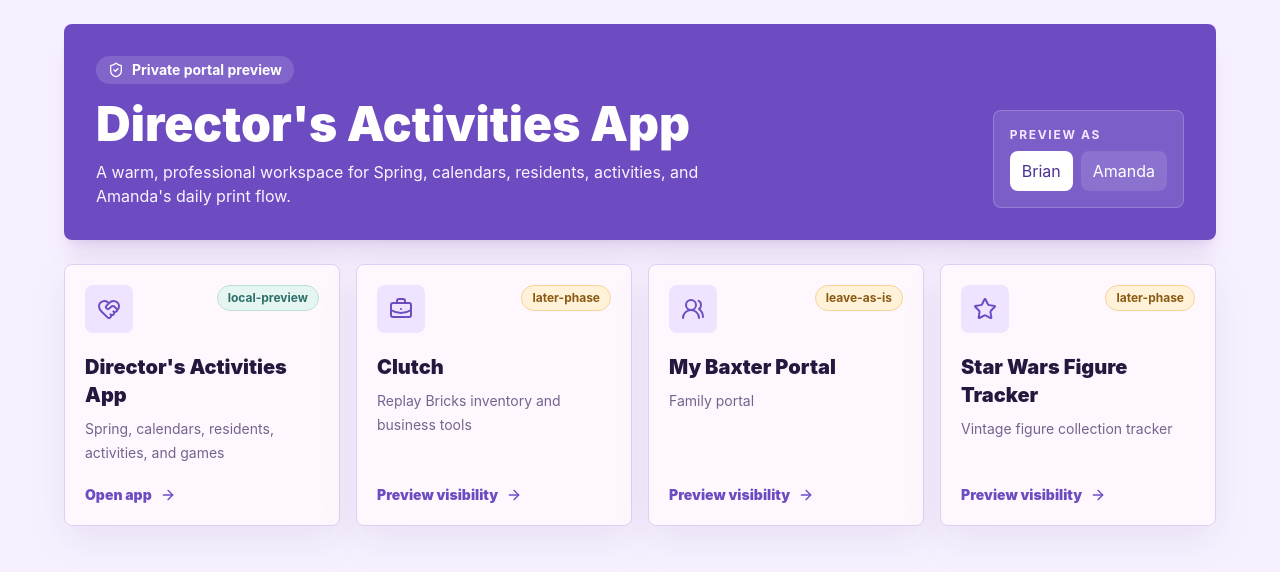
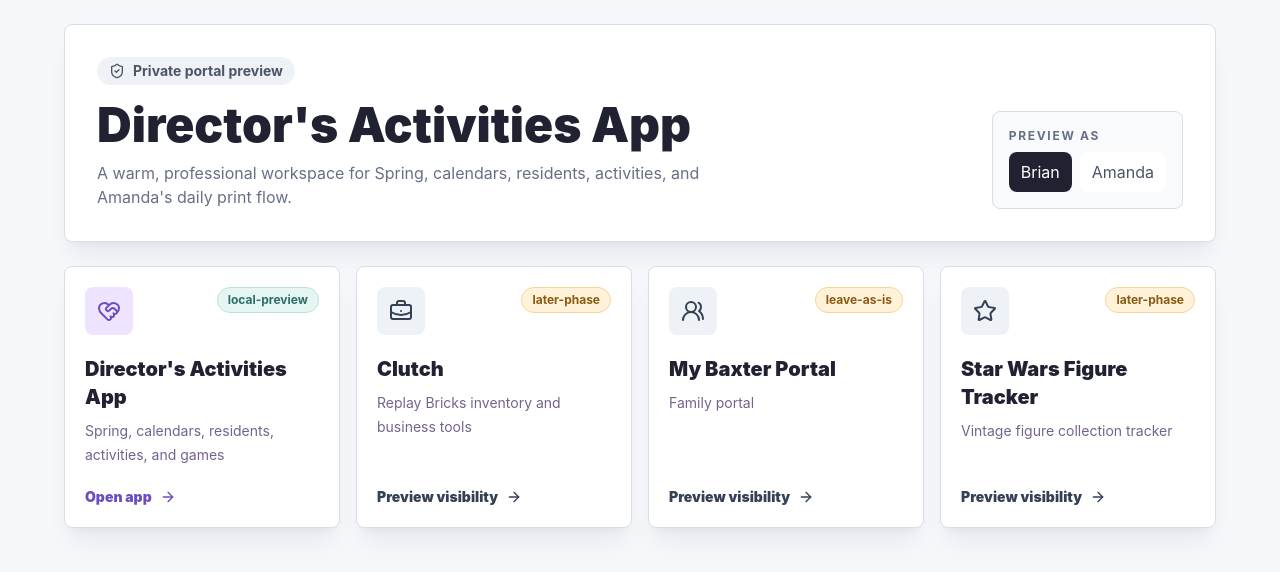
Before and after one commit to bbaxter361/replay-bricks, a React (Vite) app in the folder directors-activities-app/: page / in a window 1280 px wide. Shown: the top 572 px of the page. Built offline with nearby package versions, Linux system fonts and the light colour scheme.

Commit message:
feat: refine directors app portal and nav

```diff
--- a/directors-activities-app/src/components/Portal.jsx
+++ b/directors-activities-app/src/components/Portal.jsx
@@ -35,27 +35,27 @@ export default function Portal() {
   };
 
   return (
-    <main className="min-h-screen bg-[#f7f1ff] px-4 py-6 text-[#25183f]">
+    <main className="min-h-screen bg-[#f6f7fb] px-4 py-6 text-[#202232]">
       <div className="mx-auto max-w-6xl">
-        <section className="mb-6 rounded-lg bg-[#6d4cc2] p-6 text-white shadow-xl shadow-purple-900/10 md:p-8">
+        <section className="mb-6 rounded-lg border border-[#d9dee8] bg-white p-6 shadow-xl shadow-slate-900/5 md:p-8">
           <div className="flex flex-col gap-5 md:flex-row md:items-end md:justify-between">
             <div>
-              <div className="mb-4 inline-flex items-center gap-2 rounded-full bg-white/14 px-3 py-1 text-sm font-bold">
+              <div className="mb-4 inline-flex items-center gap-2 rounded-full bg-[#eef2f7] px-3 py-1 text-sm font-bold text-[#4b5565]">
                 <ShieldCheck size={16} />
                 Private portal preview
               </div>
               <h1 className="max-w-2xl text-3xl font-black md:text-5xl">Director's Activities App</h1>
-              <p className="mt-3 max-w-2xl text-sm leading-6 text-purple-50 md:text-base">
+              <p className="mt-3 max-w-2xl text-sm leading-6 text-[#667085] md:text-base">
                 A warm, professional workspace for Spring, calendars, residents, activities, and Amanda's daily print flow.
               </p>
             </div>
-            <div className="rounded-lg border border-white/20 bg-white/10 p-4">
-              <p className="text-xs font-bold uppercase tracking-[0.14em] text-purple-100">Preview as</p>
+            <div className="rounded-lg border border-[#d9dee8] bg-[#f8fafc] p-4">
+              <p className="text-xs font-bold uppercase tracking-[0.14em] text-[#667085]">Preview as</p>
               <div className="mt-2 flex flex-wrap gap-2">
                 {state.users.map((user) => (
                   <button
                     className={`rounded-lg px-3 py-2 text-sm font-bold transition ${
-                      selectedUserId === user.id ? 'bg-white text-[#4d3195]' : 'bg-white/12 text-white hover:bg-white/20'
+                      selectedUserId === user.id ? 'bg-[#202232] text-white' : 'bg-white text-[#4b5565] hover:bg-[#eef2f7]'
                     }`}
                     key={user.id}
                     onClick={() => {
@@ -73,7 +73,7 @@ export default function Portal() {
         </section>
 
         {state.selectedAppNotice && (
-          <div className="app-card mb-5 flex items-center gap-3 p-4 text-sm text-[#5a4873]">
+          <div className="mb-5 flex items-center gap-3 rounded-lg border border-[#d9dee8] bg-white p-4 text-sm text-[#4b5565]">
             <Sparkles className="text-[#6d4cc2]" size={18} />
             {state.selectedAppNotice}
           </div>
@@ -82,11 +82,12 @@ export default function Portal() {
         <section className="page-grid">
           {visibleApps.map((app) => {
             const Icon = iconByApp[app.id] || Sparkles;
+            const isDirector = app.id === 'directors';
             return (
-              <button className="app-card text-left transition hover:-translate-y-0.5 hover:border-[#6d4cc2]" key={app.id} onClick={() => openApp(app)} type="button">
+              <button className="rounded-lg border border-[#d9dee8] bg-white text-left shadow-xl shadow-slate-900/5 transition hover:-translate-y-0.5 hover:border-[#98a2b3]" key={app.id} onClick={() => openApp(app)} type="button">
                 <div className="flex h-full flex-col gap-5 p-5">
                   <div className="flex items-start justify-between gap-3">
-                    <div className="flex h-12 w-12 items-center justify-center rounded-lg bg-[#efe4ff] text-[#6d4cc2]">
+                    <div className={`flex h-12 w-12 items-center justify-center rounded-lg ${isDirector ? 'bg-[#efe4ff] text-[#6d4cc2]' : 'bg-[#eef2f7] text-[#344054]'}`}>
                       <Icon size={24} />
                     </div>
                     <StatusPill tone={app.status === 'local-preview' ? 'green' : 'gold'}>{app.status}</StatusPill>
@@ -95,7 +96,7 @@ export default function Portal() {
                     <h2 className="text-xl font-black">{app.name}</h2>
                     <p className="mt-2 text-sm leading-6 text-[#74638d]">{app.subtitle}</p>
                   </div>
-                  <div className="mt-auto flex items-center gap-2 text-sm font-black text-[#6d4cc2]">
+                  <div className={`mt-auto flex items-center gap-2 text-sm font-black ${isDirector ? 'text-[#6d4cc2]' : 'text-[#344054]'}`}>
                     {app.id === 'directors' ? 'Open app' : 'Preview visibility'}
                     <ArrowRight size={16} />
                   </div>
--- a/directors-activities-app/src/components/TopBar.jsx
+++ b/directors-activities-app/src/components/TopBar.jsx
@@ -1,4 +1,4 @@
-import { LogOut, UserRound } from 'lucide-react';
+import { ArrowLeft, LogOut, UserRound } from 'lucide-react';
 import { NavLink } from 'react-router-dom';
 import { useNavigate } from 'react-router-dom';
 import { navItems } from '../navigation';
@@ -13,6 +13,10 @@ export default function TopBar() {
     navigate('/');
   };
 
+  const backToPortal = () => {
+    navigate('/');
+  };
+
   return (
     <header className="sticky top-0 z-20 border-b border-[#ded0f2] bg-[#f7f1ff]/90 px-4 py-3 backdrop-blur lg:px-6">
       <div className="flex flex-wrap items-center justify-between gap-3">
@@ -21,6 +25,10 @@ export default function TopBar() {
           <p className="font-black text-[#25183f]">Amanda's daily workspace</p>
         </div>
         <div className="flex items-center gap-2">
+          <button className="app-button app-button-secondary" onClick={backToPortal} type="button">
+            <ArrowLeft size={16} />
+            Portal
+          </button>
           <div className="flex items-center gap-2 rounded-lg border border-[#ded0f2] bg-white px-3 py-2 text-sm font-bold text-[#4d3195]">
             <UserRound size={16} />
             {state.currentUser?.name}
--- a/directors-activities-app/src/navigation.js
+++ b/directors-activities-app/src/navigation.js
@@ -1,11 +1,11 @@
 import { BookOpen, CalendarDays, ContactRound, Gamepad2, Home, MessageCircle, Palette, Settings, Sparkles, UsersRound } from 'lucide-react';
 
 export const navItems = [
-  { to: '/app', label: 'Dashboard', icon: Home, end: true },
+  { to: '/app', label: 'Home', icon: Home, end: true },
+  { to: '/app/calendar', label: 'Calendar', icon: CalendarDays },
   { to: '/app/spring', label: 'Spring', icon: MessageCircle },
-  { to: '/app/calendar', label: 'Calendar', icon: CalendarDays },
+  { to: '/app/activities', label: 'Activities', icon: Sparkles },
   { to: '/app/canva', label: 'Canva', icon: Palette },
-  { to: '/app/activities', label: 'Activities', icon: Sparkles },
   { to: '/app/residents', label: 'Residents', icon: UsersRound },
   { to: '/app/contacts', label: 'Contacts', icon: ContactRound },
   { to: '/app/books', label: 'Books', icon: BookOpen },
```
Also changed, not shown: 1 other file (tests, documents, lock files or other folders).
